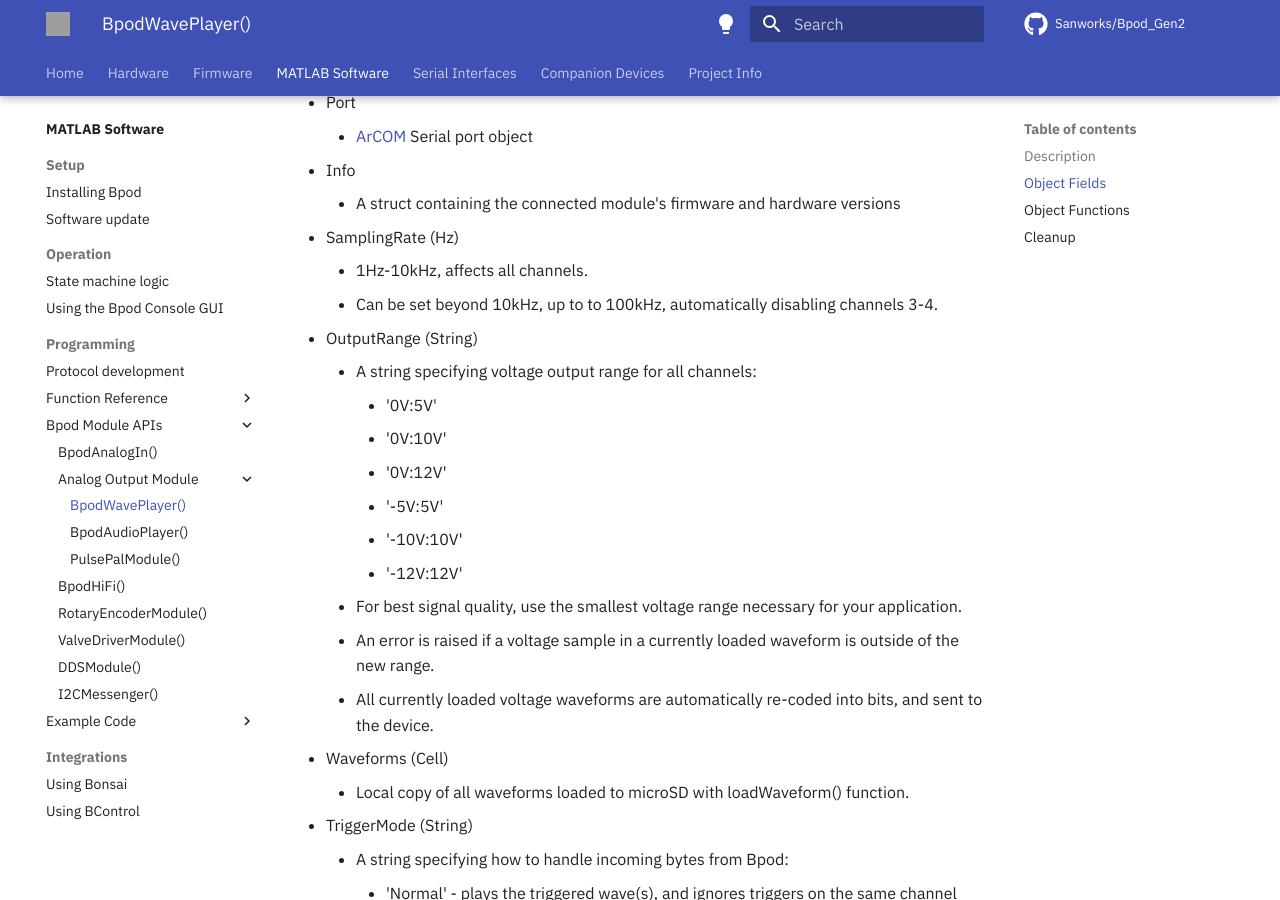
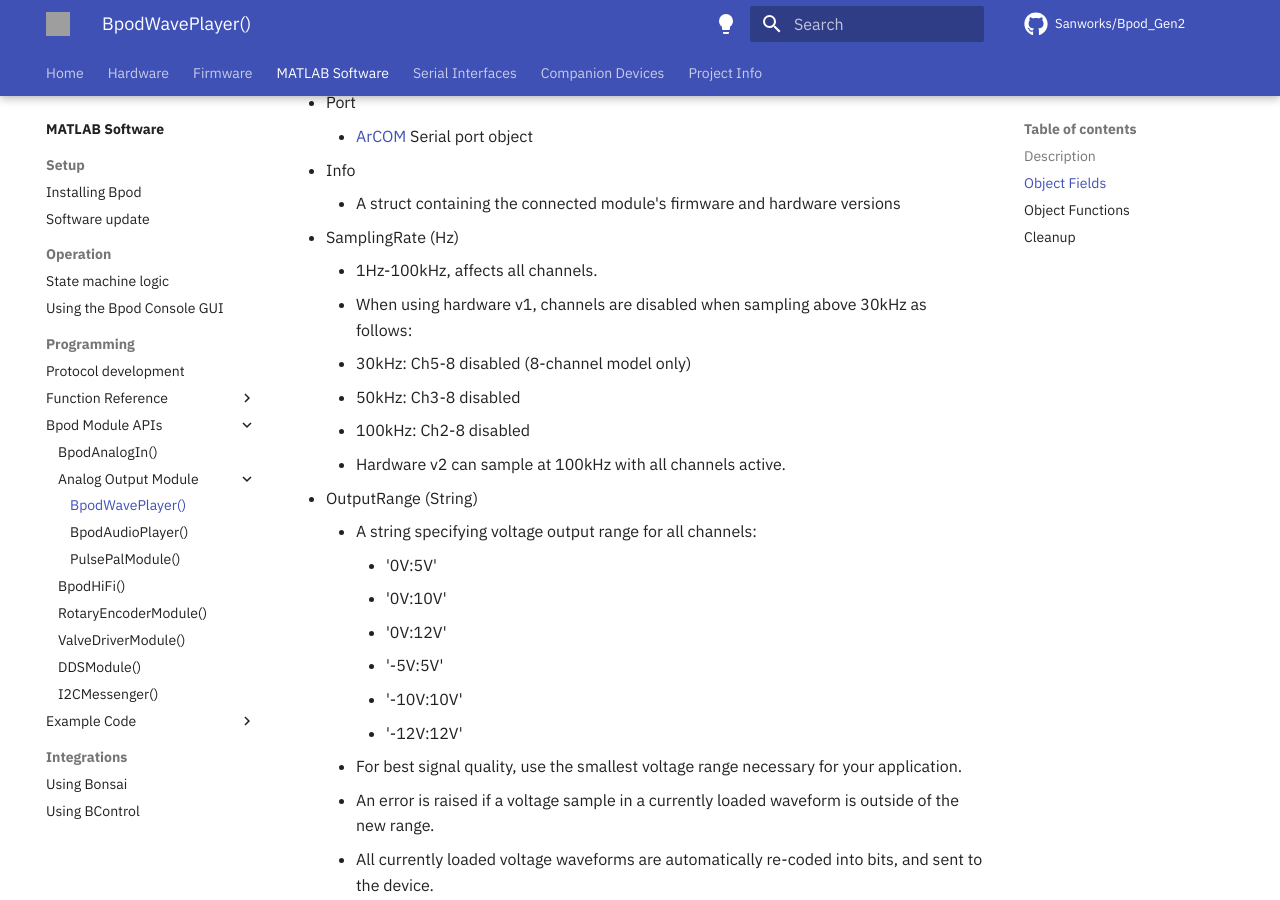
Before and after one commit to sanworks/Bpod_Wiki, an MkDocs documentation site: the page built from docs/module-documentation/waveplayer.md, in a window 1280 px wide and 900 px high, scrolled down 628 px. Built offline with MkDocs 1.6.1 and Material for MkDocs 9.7.7, drawn with Linux system fonts in a browser that asks for light colours; some web fonts are replaced; comment, search, counter and statistics services are not loaded; grey boxes are pictures that could not be loaded.

Commit message:
-WavePlayer class: Clarified channel auto-disabling scheme at high sampling rates

```diff
--- a/docs/module-documentation/waveplayer.md
+++ b/docs/module-documentation/waveplayer.md
@@ -26,8 +26,12 @@ The BpodWavePlayer device is controlled in 2 ways:
 - Info
     - A struct containing the connected module's firmware and hardware versions
 - SamplingRate (Hz)
-    - 1Hz-10kHz, affects all channels.
-    - Can be set beyond 10kHz, up to to 100kHz, automatically disabling channels 3-4.
+    - 1Hz-100kHz, affects all channels.
+    - When using hardware v1, channels are disabled when sampling above 30kHz as follows:
+      - 30kHz: Ch5-8 disabled (8-channel model only)
+      - 50kHz: Ch3-8 disabled
+      - 100kHz: Ch2-8 disabled
+    - Hardware v2 can sample at 100kHz with all channels active.
 - OutputRange (String)
     - A string specifying voltage output range for all channels:
         - '0V:5V'
```
